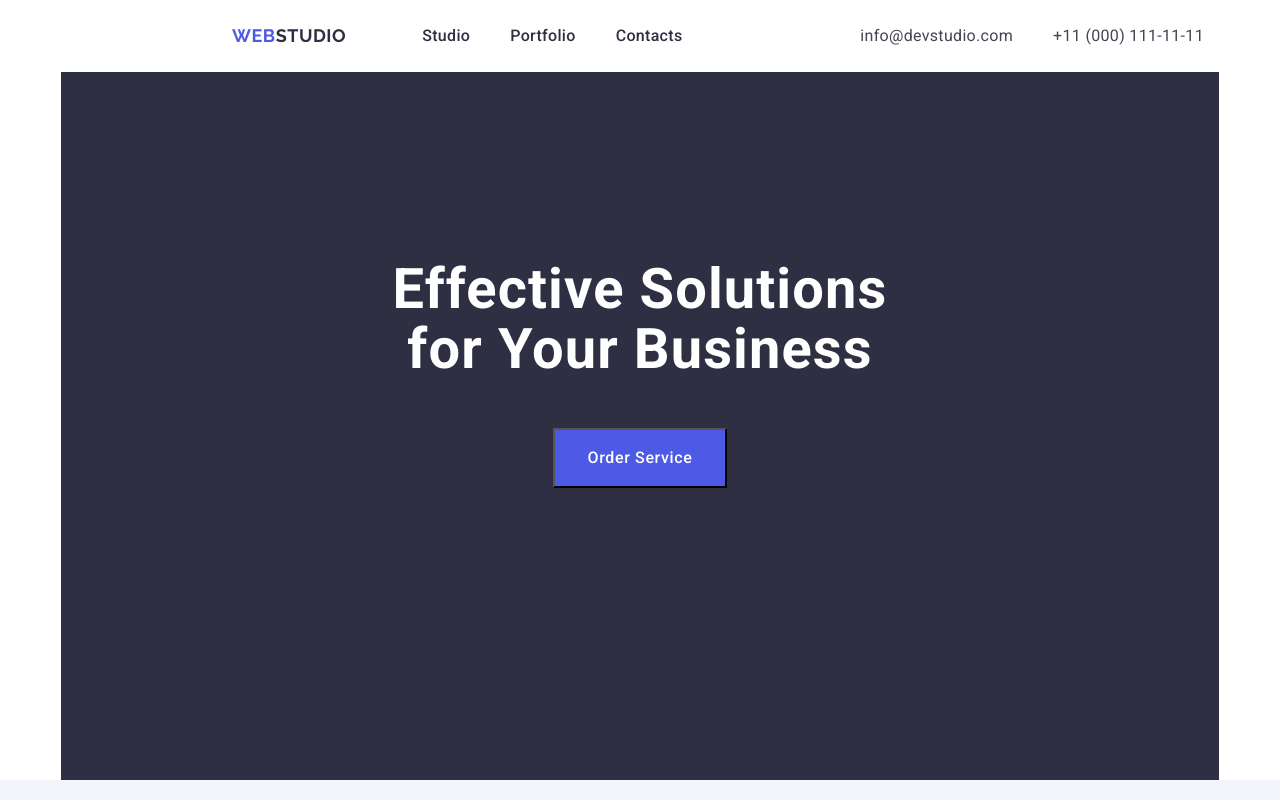
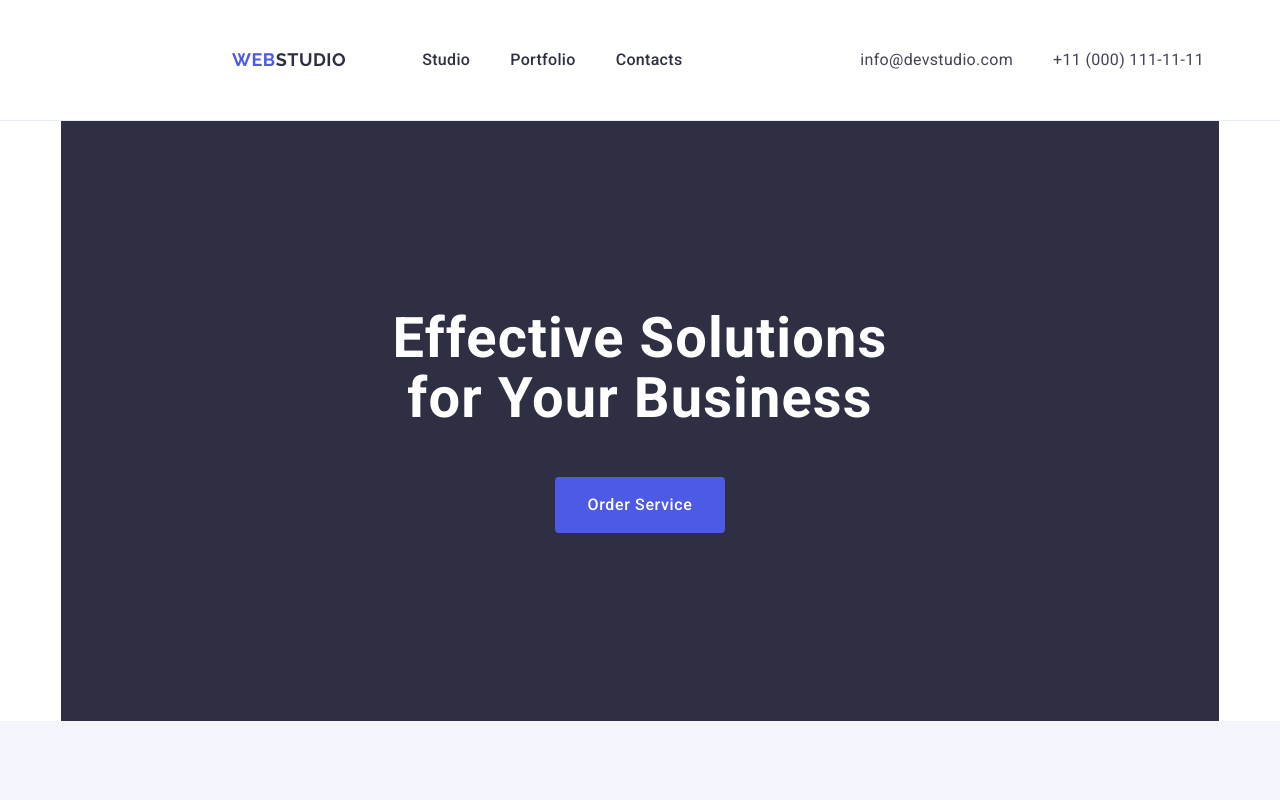
Before and after one commit to SvitlanaMazurkina/goit-markup-hw-03, a plain HTML site: page index.html in a window 1280 px wide. Shown: the top 800 px of the page. Drawn offline with nearby package versions, Linux system fonts and the light colour scheme.

Commit message:
fix header and 1 section

```diff
--- a/css/styles.css
+++ b/css/styles.css
@@ -69,6 +69,7 @@ img {
 .header {
   padding-top: 24px;
   padding-bottom: 24px;
+  border-bottom: 1px solid #e7e9fc;
 }
 .header-navigation {
   display: flex;
@@ -99,10 +100,11 @@ img {
   line-height: 1.17;
   letter-spacing: 0.03em;
   text-transform: uppercase;
+  margin-right: 76px;
 }
 .header-menu-list {
   display: flex;
-  margin-left: 76px;
+
   gap: 40px;
 }
 
@@ -119,6 +121,7 @@ img {
   align-items: center;
 
   font-style: normal;
+  padding: 24px 0;
 }
 .header-menu-link:hover,
 .header-address-list-link:hover,
@@ -147,8 +150,7 @@ img {
 }
 .hero-container {
   background-color: var(--NAVY-BLUE, #2e2f42);
-  padding-top: 188px;
-  padding-bottom: 292px;
+  padding: 188px 0;
 }
 .hero-title {
   color: var(--WHITE, #fff);
@@ -173,6 +175,10 @@ img {
   background-color: #4d5ae5;
   display: block;
   margin: 0 auto;
+  min-width: 169px;
+  height: 56px;
+  border: none;
+  border-radius: 4px;
 }
 .hero-btn:hover,
 .hero-btn:focus {
```
